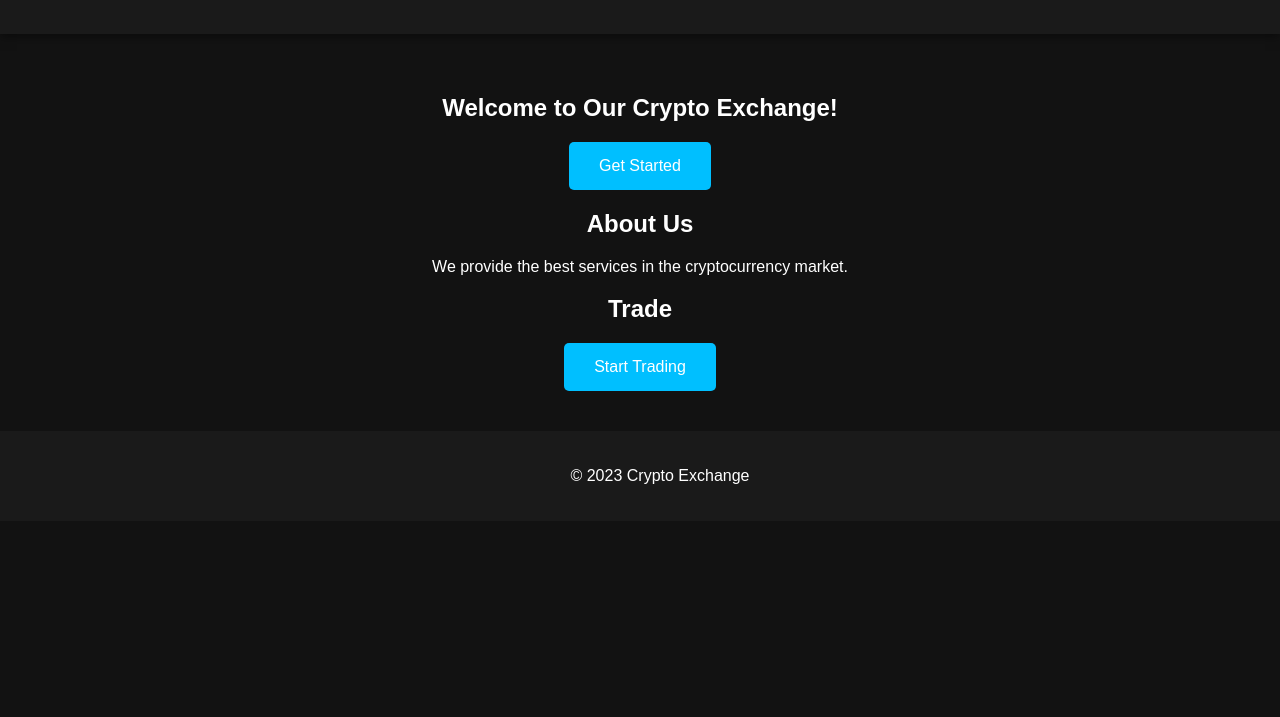
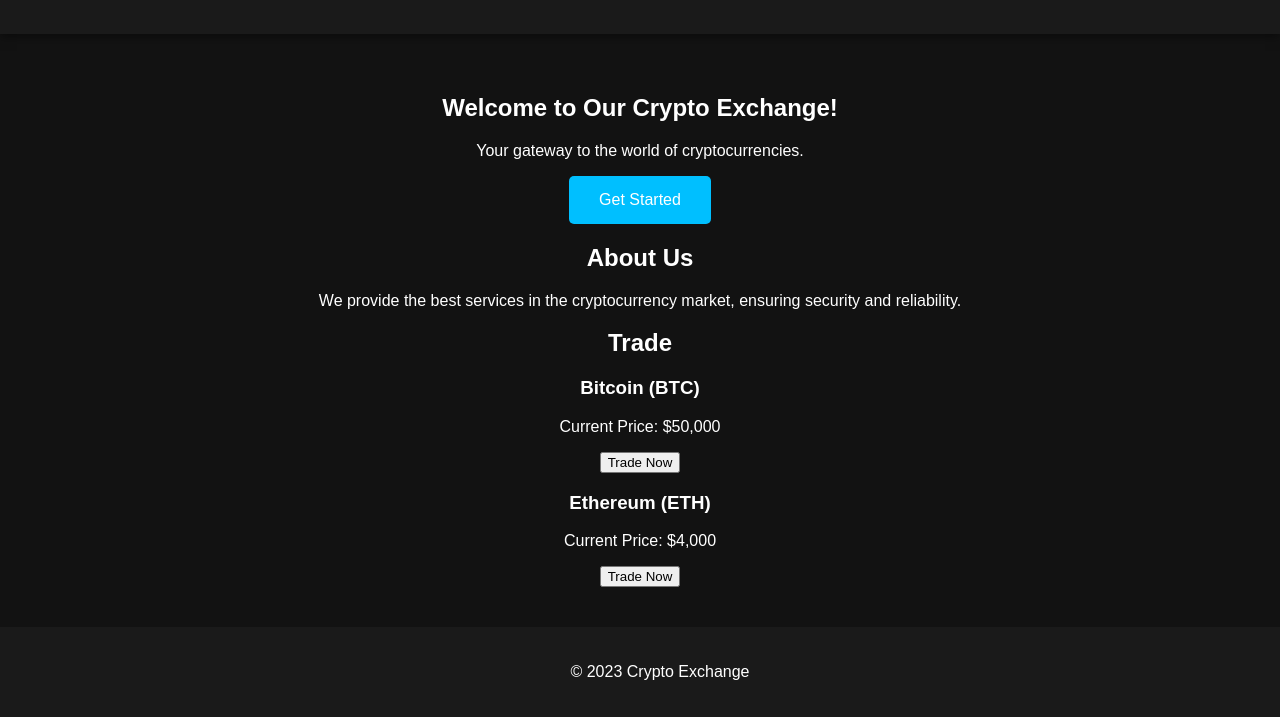
Before and after one commit to Fredrickadler/Sites, a plain HTML site: page index.html in a window 1280 px wide. Shown: the part 120-837 px from the top of the page. Before the commit the page ends 800 px from the top, so only its background shows below. Drawn offline with Linux system fonts and the light colour scheme.

Commit message:
Update index.html

```diff
--- a/index.html
+++ b/index.html
@@ -20,17 +20,29 @@
         </nav>
     </header>
     <main>
-        <section id="home">
+        <section id="home" class="hero">
             <h2>Welcome to Our Crypto Exchange!</h2>
+            <p>Your gateway to the world of cryptocurrencies.</p>
             <button class="cta-button">Get Started</button>
         </section>
         <section id="about">
             <h2>About Us</h2>
-            <p>We provide the best services in the cryptocurrency market.</p>
+            <p>We provide the best services in the cryptocurrency market, ensuring security and reliability.</p>
         </section>
         <section id="trade">
             <h2>Trade</h2>
-            <button class="cta-button">Start Trading</button>
+            <div class="trade-container">
+                <div class="trade-card">
+                    <h3>Bitcoin (BTC)</h3>
+                    <p>Current Price: $50,000</p>
+                    <button class="trade-button">Trade Now</button>
+                </div>
+                <div class="trade-card">
+                    <h3>Ethereum (ETH)</h3>
+                    <p>Current Price: $4,000</p>
+                    <button class="trade-button">Trade Now</button>
+                </div>
+            </div>
         </section>
     </main>
     <footer>
```
